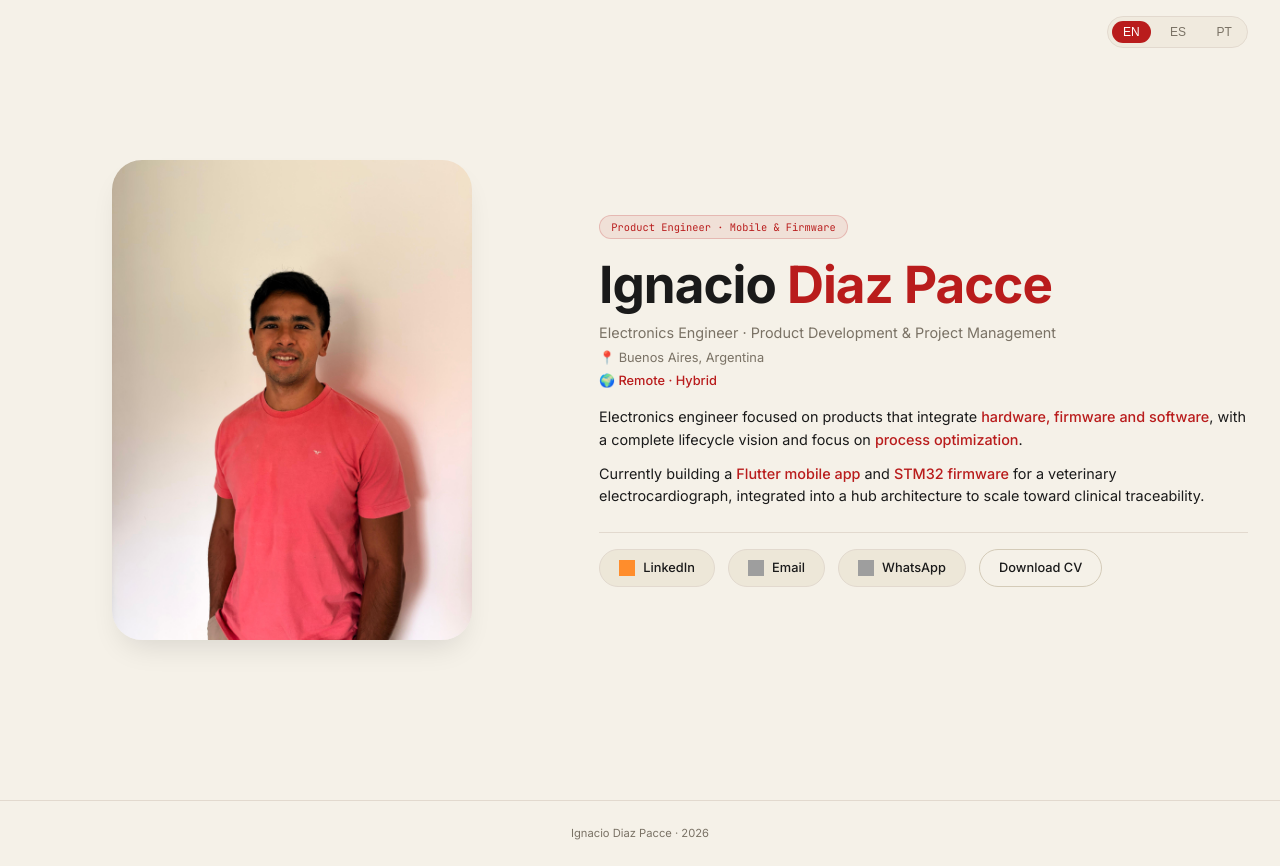
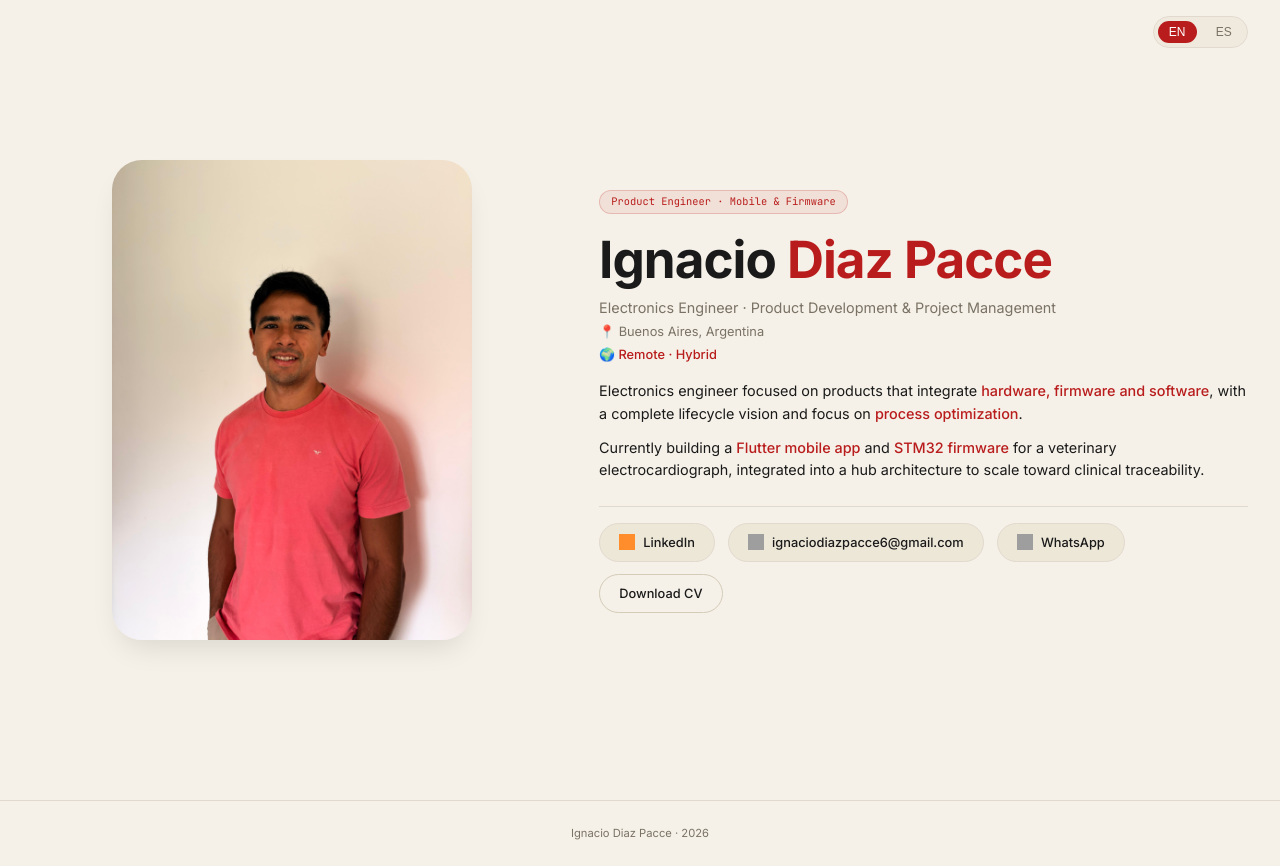
Before and after one commit to diazpacceignacio6-spec/mi-web, a plain HTML site: page index.html in a window 1280 px wide. Drawn offline with Linux system fonts and the light colour scheme; grey boxes are pictures that could not be loaded.

Commit message:
feat: Ingles y español solamente
Agrego cv en inglés

```diff
--- a/index.html
+++ b/index.html
@@ -52,9 +52,9 @@
 
     .lang-switcher {
       display: flex;
-      gap: 0.25rem;
+      gap: 0.5rem;
       background: rgba(237, 231, 216, 0.6);
-      padding: 0.2rem;
+      padding: 0.25rem;
       border-radius: 40px;
       border: 1px solid #e2d9ce;
     }
@@ -62,9 +62,9 @@
     .lang-btn {
       background: none;
       border: none;
-      padding: 0.2rem 0.6rem;
+      padding: 0.25rem 0.7rem;
       border-radius: 30px;
-      font-size: 0.7rem;
+      font-size: 0.75rem;
       font-weight: 500;
       cursor: pointer;
       color: #7a7265;
@@ -264,16 +264,6 @@
         height: 64px;
       }
 
-      .lang-switcher {
-        gap: 0.5rem;
-        padding: 0.25rem;
-      }
-
-      .lang-btn {
-        padding: 0.25rem 0.7rem;
-        font-size: 0.75rem;
-      }
-
       .hero {
         flex-direction: row;
         align-items: center;
@@ -334,9 +324,8 @@
 
 <nav id="navbar">
   <div class="lang-switcher">
-    <button class="lang-btn active" data-lang="en">EN</button>
+    <button class="lang-btn" data-lang="en">EN</button>
     <button class="lang-btn" data-lang="es">ES</button>
-    <button class="lang-btn" data-lang="pt">PT</button>
   </div>
 </nav>
 
@@ -345,15 +334,15 @@
     <img src="foto-perfil.jpg" alt="Ignacio Diaz Pacce" class="hero-photo">
   </div>
   <div class="hero-left">
-    <div class="badge" data-i18n="badge">Product Engineer · Mobile & Firmware</div>
+    <div class="badge" id="badge">Product Engineer · Mobile & Firmware</div>
     <h1>Ignacio <span class="accent">Diaz Pacce</span></h1>
-    <div class="subtitle" data-i18n="subtitle">Electronics Engineer · Product Development & Project Management</div>
+    <div class="subtitle" id="subtitle">Electronics Engineer · Product Development & Project Management</div>
     <div class="location">📍 Buenos Aires, Argentina</div>
-    <div class="availability">🌍 Remote · Hybrid </div>
-    <div class="description" data-i18n="description1">
+    <div class="availability">🌍 Remote · Hybrid</div>
+    <div class="description" id="description1">
       Electronics engineer focused on products that integrate <strong>hardware, firmware and software</strong>, with a complete lifecycle vision and focus on <strong>process optimization</strong>.
     </div>
-    <div class="description" data-i18n="description2">
+    <div class="description" id="description2">
       Currently building a <strong>Flutter mobile app</strong> and <strong>STM32 firmware</strong> for a veterinary electrocardiograph, integrated into a hub architecture to scale toward clinical traceability.
     </div>
 
@@ -366,13 +355,13 @@
           </a>
           <a href="mailto:ignaciodiazpacce6@gmail.com" class="contact-link">
             <img src="https://cdn.jsdelivr.net/npm/simple-icons@v9/icons/gmail.svg" alt="Email">
-            Email
+            ignaciodiazpacce6@gmail.com
           </a>
           <a href="https://wa.me/543777473006" class="contact-link" target="_blank">
             <img src="https://cdn.jsdelivr.net/npm/simple-icons@v9/icons/whatsapp.svg" alt="WhatsApp">
             WhatsApp
           </a>
-          <a href="./CV_Ignacio_Diaz_Pacce.pdf" class="btn btn-outline" target="_blank" data-i18n="cv_btn">Download CV</a>
+          <a id="cvLink" class="btn btn-outline" target="_blank">Download CV</a>
         </div>
       </div>
     </div>
@@ -398,17 +387,19 @@
       description1: "Ingeniero en electrónica enfocado en productos que integran <strong>hardware, firmware y software</strong>, con visión integral del ciclo de vida y foco en <strong>optimización de procesos</strong>.",
       description2: "Actualmente desarrollo una <strong>app móvil en Flutter</strong> y el <strong>firmware en STM32</strong> de un electrocardiógrafo veterinario, integrados en una arquitectura tipo hub para escalar hacia trazabilidad clínica.",
       cv_btn: "Descargar CV"
-    },
-    pt: {
-      badge: "Product Engineer · Mobile e Firmware",
-      subtitle: "Engenheiro Eletrônico · Desenvolvimento de Produto e Gestão de Projetos",
-      description1: "Engenheiro eletrônico focado em produtos que integram <strong>hardware, firmware e software</strong>, com visão completa do ciclo de vida e foco em <strong>otimização de processos</strong>.",
-      description2: "Atualmente desenvolvendo um <strong>aplicativo móvel em Flutter</strong> e <strong>firmware em STM32</strong> para um eletrocardiógrafo veterinário, integrados em uma arquitetura hub para escalar para rastreabilidade clínica.",
-      cv_btn: "Baixar CV"
     }
   };
 
   let currentLang = localStorage.getItem('lang') || 'en';
+
+  function updateCVLink(lang) {
+    const cvLink = document.getElementById('cvLink');
+    if (lang === 'en') {
+      cvLink.href = './CV_Ignacio_Diaz_Pacce_EN.pdf';
+    } else {
+      cvLink.href = './CV_Ignacio_Diaz_Pacce_ES.pdf';
+    }
+  }
 
   function applyLanguage(lang) {
     currentLang = lang;
@@ -416,19 +407,23 @@
     document.documentElement.lang = lang;
 
     const t = translations[lang];
-    document.querySelectorAll('[data-i18n]').forEach(el => {
-      const key = el.getAttribute('data-i18n');
-      if (t[key] !== undefined) {
-        if (key === 'description1' || key === 'description2') {
-          el.innerHTML = t[key];
-        } else {
-          el.textContent = t[key];
-        }
+
+    // Actualizar textos
+    document.getElementById('badge').textContent = t.badge;
+    document.getElementById('subtitle').textContent = t.subtitle;
+    document.getElementById('description1').innerHTML = t.description1;
+    document.getElementById('description2').innerHTML = t.description2;
+    document.getElementById('cvLink').textContent = t.cv_btn;
+
+    updateCVLink(lang);
+
+    // Actualizar clase activa de los botones de idioma
+    document.querySelectorAll('.lang-btn').forEach(btn => {
+      if (btn.dataset.lang === lang) {
+        btn.classList.add('active');
+      } else {
+        btn.classList.remove('active');
       }
-    });
-
-    document.querySelectorAll('.lang-btn').forEach(btn => {
-      btn.classList.toggle('active', btn.dataset.lang === lang);
     });
   }
 
@@ -443,6 +438,7 @@
 
   document.getElementById('year').textContent = new Date().getFullYear();
 
+  // Aplicar idioma al cargar la página
   applyLanguage(currentLang);
 </script>
 </body>
```
Also changed, not shown: 3 other files.
